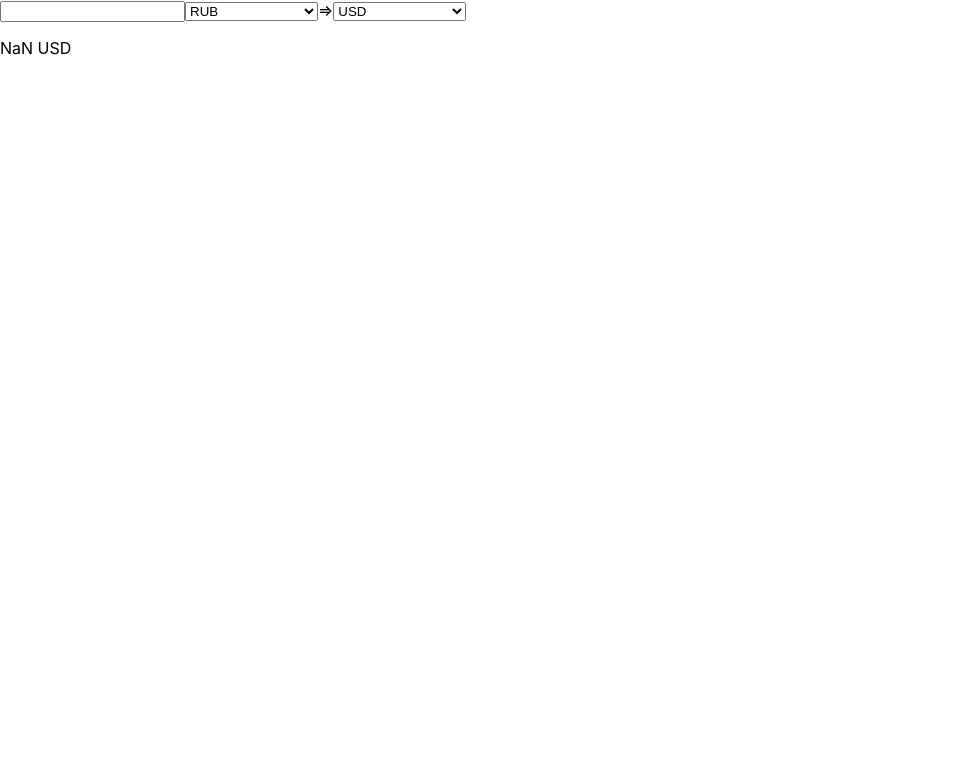
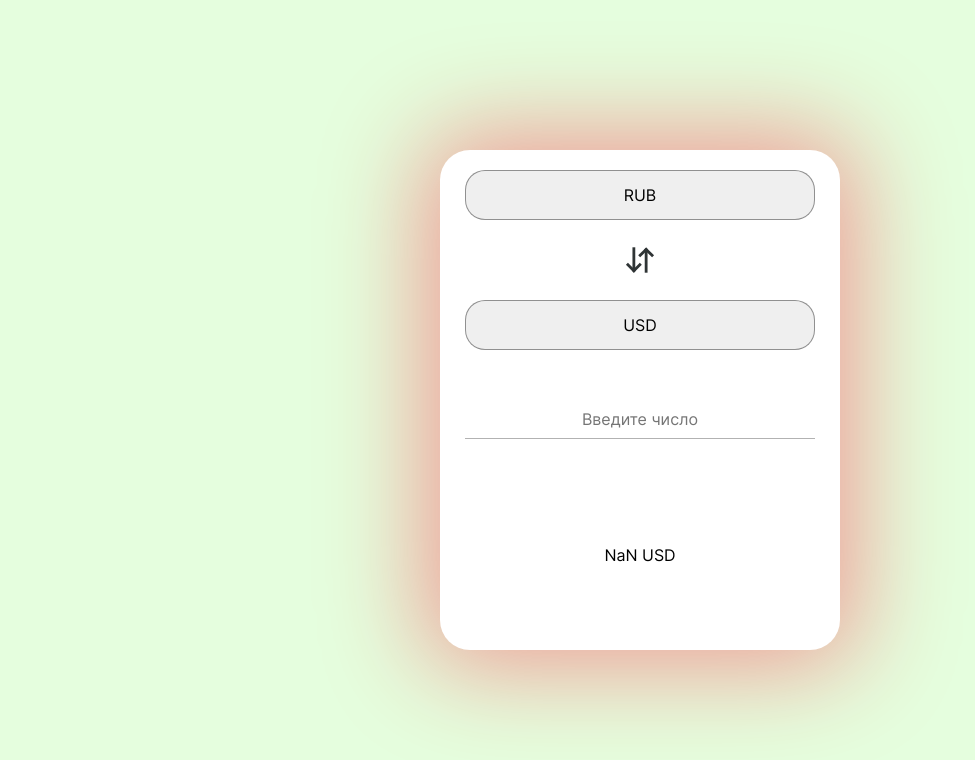
Before and after one commit to TsvetSerg/conversion, a React (Create React App) app: page / in a window 1280 px wide. Shown: the top 760 px of the page, without its empty margins (0-975 px from the left). Built offline with nearby package versions, Linux system fonts and the light colour scheme; no server answers.

Commit message:
Converter Styling

```diff
--- a/public/index.html
+++ b/public/index.html
@@ -26,7 +26,7 @@
     -->
     <title>Сurrency Сonversion</title>
   </head>
-  <body>
+  <body class="body">
     <noscript>You need to enable JavaScript to run this app.</noscript>
     <div id="root"></div>
     <!--
--- a/src/components/App/App.css
+++ b/src/components/App/App.css
@@ -1,38 +1,12 @@
-.App {
-  text-align: center;
+.body {
+ background-color: #3bfd0021;
+ display: flex;
+ justify-content: center;
+ font-family: 'Inter', Arial, sans-serif;
 }
 
-.App-logo {
-  height: 40vmin;
-  pointer-events: none;
+.page__container {
+  /* border: 1px solid black; */
+  margin: 150px auto;
+
 }
-
-@media (prefers-reduced-motion: no-preference) {
-  .App-logo {
-    animation: App-logo-spin infinite 20s linear;
-  }
-}
-
-.App-header {
-  background-color: #282c34;
-  min-height: 100vh;
-  display: flex;
-  flex-direction: column;
-  align-items: center;
-  justify-content: center;
-  font-size: calc(10px + 2vmin);
-  color: white;
-}
-
-.App-link {
-  color: #61dafb;
-}
-
-@keyframes App-logo-spin {
-  from {
-    transform: rotate(0deg);
-  }
-  to {
-    transform: rotate(360deg);
-  }
-}
--- a/src/components/App/App.js
+++ b/src/components/App/App.js
@@ -30,16 +30,16 @@ function App() {
   }
 
   function getExchangeRate(from, to) {
-    СurrencyApi.getСurrency(from, to)
-    .then((i) => {
-      localStorage.setItem('Сurrency', JSON.stringify(i))
-    })
-    .then(() => {
-      handelLocal()
-    })
-    .catch((err) => {
-      console.log(err);
-    })
+    // СurrencyApi.getСurrency(from, to)
+    // .then((i) => {
+    //   localStorage.setItem('Сurrency', JSON.stringify(i))
+    // })
+    // .then(() => {
+    //   handelLocal()
+    // })
+    // .catch((err) => {
+    //   console.log(err);
+    // })
   }
 
 
--- a/src/components/Converter/Converter.css
+++ b/src/components/Converter/Converter.css
@@ -0,0 +1,72 @@
+.converter {
+  /* border: 1px solid black; */
+  background-color: white;
+  width: 400px;
+  height: 500px;
+  border-radius: 30px;
+  display: flex;
+  flex-direction: column;
+  box-shadow: 0px 0px 100px 18px rgba(253, 0, 33, 0.38);
+}
+
+.converter__form {
+  display: flex;
+  flex-direction: column;
+  margin: 20px auto;
+  width: calc(100% - 25px * 2);
+}
+
+.converter__input[type='number'] {
+  -moz-appearance:textfield;
+}
+
+.converter__input::-webkit-outer-spin-button,
+.converter__input::-webkit-inner-spin-button {
+  -webkit-appearance: none;
+}
+
+.converter__input {
+  margin-top: 50px;
+  appearance: none;
+  border: none;
+  border-bottom: 1px solid rgba(0, 0, 0, 0.3);
+  padding-bottom: 10px;
+  padding-top: 10px;
+  text-align: center;
+}
+
+
+.converter__select {
+  border: none;
+  border: 1px solid rgba(94, 94, 94, 0.651);
+  border-radius: 20px;
+  height: 50px;
+  /* padding-left: 150px; */
+  appearance: none;
+  text-align: center;
+  cursor: pointer;
+}
+
+.converter__opt {
+  border: none;
+}
+
+.converter__result {
+  margin: auto;
+}
+
+.converter__swap {
+  margin: 0;
+  padding: 0;
+  width: 30px;
+  height: 30px;
+  border: none;
+  background-color: transparent;
+  background-image: url(../../vendor/images/arrow.svg);
+  background-repeat: no-repeat;
+  background-size: 30px 30px;
+  margin: auto;
+  margin-top: 25px;
+  margin-bottom: 25px;
+  cursor: pointer;
+}
--- a/src/components/Converter/Converter.js
+++ b/src/components/Converter/Converter.js
@@ -1,5 +1,6 @@
 import React from 'react';
 import './Converter.css'
+import img from '../../vendor/images/arrow.svg'
 
 function Converter({currency, exchangeRate}) {
 
@@ -38,35 +39,39 @@ function Converter({currency, exchangeRate}) {
 
   return (
     <section className='converter'>
-      <form>
-        <input value={input} onChange={handelChangeInput} className='converter__input' type="number" />
-        <select value={from} onChange={handelChangeValueFrom}>
-          <option disabled>Выберите валюту</option>
-          <option value="GBP">GBP</option>
-          <option value="USD">USD</option>
-          <option value="RUB">RUB</option>
-          <option value="EUR">EUR</option>
-          <option value="CHF">CHF</option>
-          <option value="JPY">JPY</option>
-          <option value="UAH">UAH</option>
-          <option value="PLN">PLN</option>
-        </select>
-        &#8658;
-        <select value={to} onChange={handelChangeValues}>
-          <option disabled>Выберите валюту</option>
-          <option value="GBP">GBP</option>
-          <option value="USD">USD</option>
-          <option value="RUB">RUB</option>
-          <option value="EUR">EUR</option>
-          <option value="CHF">CHF</option>
-          <option value="JPY">JPY</option>
-          <option value="UAH">UAH</option>
-          <option value="PLN">PLN</option>
+      <form className='converter__form'>
+
+        <select className="converter__select" value={from} onChange={handelChangeValueFrom}>
+          {/* <option className="converter__opt" disabled>Выберите валюту</option> */}
+          <option className="converter__opt" value="GBP">GBP</option>
+          <option className="converter__opt" value="USD">USD</option>
+          <option className="converter__opt" value="RUB">RUB</option>
+          <option className="converter__opt" value="EUR">EUR</option>
+          <option className="converter__opt" value="CHF">CHF</option>
+          <option className="converter__opt" value="JPY">JPY</option>
+          <option className="converter__opt" value="UAH">UAH</option>
+          <option className="converter__opt" value="PLN">PLN</option>
         </select>
 
+        {/* <img src={img} alt="" /> */}
+        <button className='converter__swap'></button>
+
+        <select className="converter__select" value={to} onChange={handelChangeValues}>
+          {/* <option className="converter__opt" disabled>Выберите валюту</option> */}
+          <option className="converter__opt" value="GBP">GBP</option>
+          <option className="converter__opt" value="USD">USD</option>
+          <option className="converter__opt" value="RUB">RUB</option>
+          <option className="converter__opt" value="EUR">EUR</option>
+          <option className="converter__opt" value="CHF">CHF</option>
+          <option className="converter__opt" value="JPY">JPY</option>
+          <option className="converter__opt" value="UAH">UAH</option>
+          <option className="converter__opt" value="PLN">PLN</option>
+        </select>
+
+        <input placeholder='Введите число' className='converter__input' value={input} onChange={handelChangeInput} type="number" />
       </form>
 
-      <p>{result} {to}</p>
+      <p className="converter__result">{result} {to}</p>
     </section>
   )
 }
--- a/src/index.css
+++ b/src/index.css
@@ -1,13 +1,2 @@
-body {
-  margin: 0;
-  font-family: Inter;
-  -webkit-font-smoothing: antialiased;
-  -moz-osx-font-smoothing: grayscale;
-}
-
-code {
-  font-family: Inter;
-}
-
 @import url('./vendor/normalize.css');
 @import url('./vendor/fonts/inter.css');
```
Also changed, not shown: src/vendor/images/arrow.svg (added).
